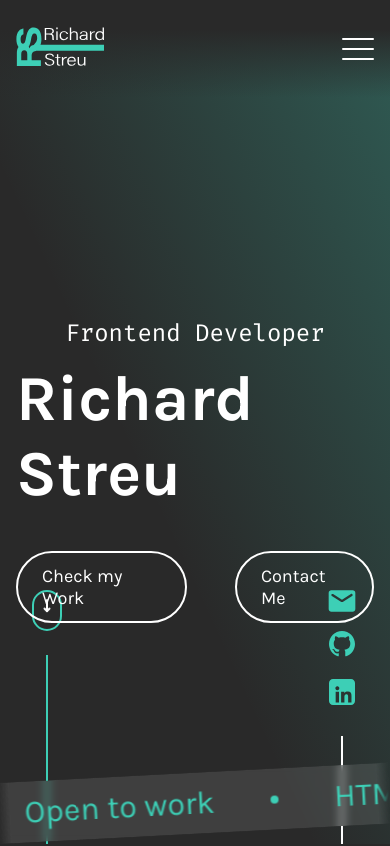
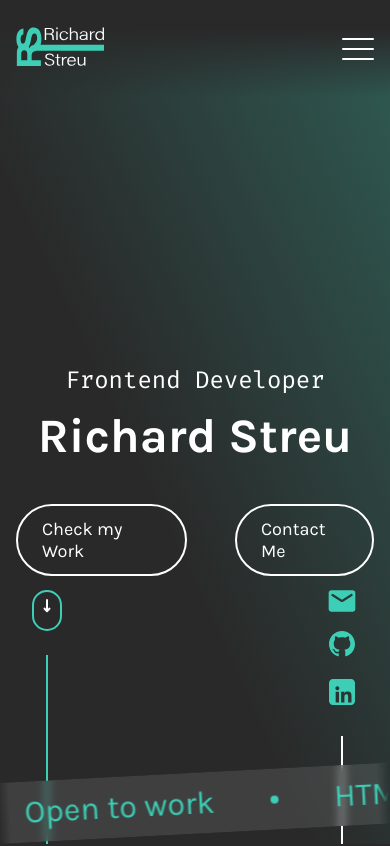
Before and after one commit to RichardStreu/portfolioAngular, an Angular app: page / in a window 390 px wide. Shown: the top 846 px of the page. Built offline with nearby package versions, Linux system fonts and the light colour scheme.

Commit message:
feat: adjust font size and add text alignment for hero section on small screens

```diff
--- a/src/app/landing-page/sections/a-hero/a-hero.component.scss
+++ b/src/app/landing-page/sections/a-hero/a-hero.component.scss
@@ -51,7 +51,8 @@
         padding-bottom: 40px;
 
         @media screen and (max-width: 1100px) {
-          font-size: 4rem;
+          font-size: 3rem;
+          text-align: center;
         }
       }
 
```
